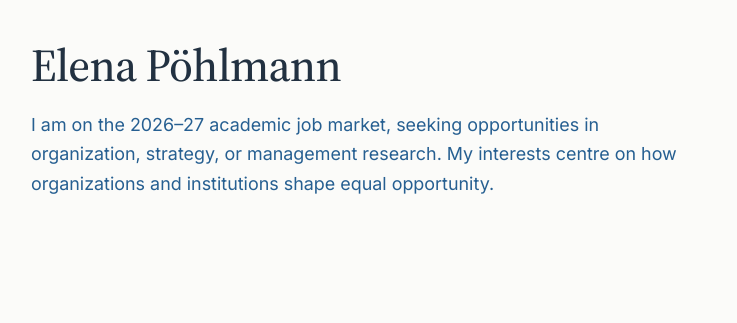
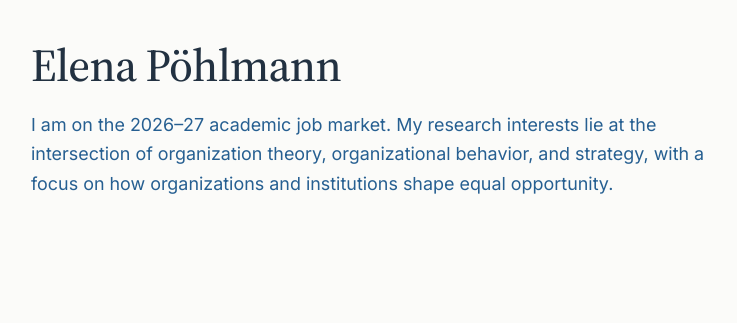
Before and after one commit to ElenaPoehlmann/elenapoehlmann.github.io, a plain HTML site: page index.html in a window 1280 px wide. Shown: the part 200-523 px from the top of the page, 446-1183 px from the left. Drawn offline with Linux system fonts and the light colour scheme.

Commit message:
Update job-market introduction

```diff
--- a/index.html
+++ b/index.html
@@ -40,7 +40,7 @@
 </div>
 <div class="hero-copy">
 <h1 id="name">Elena Pöhlmann</h1>
-<p class="market-note">I am on the 2026–27 academic job market, seeking opportunities in organization, strategy, or management research. My interests centre on how organizations and institutions shape equal opportunity.</p>
+<p class="market-note">I am on the 2026–27 academic job market. My research interests lie at the intersection of organization theory, organizational behavior, and strategy, with a focus on how organizations and institutions shape equal opportunity.</p>
 </div>
 </section>
 <div class="home-bottom">
```
